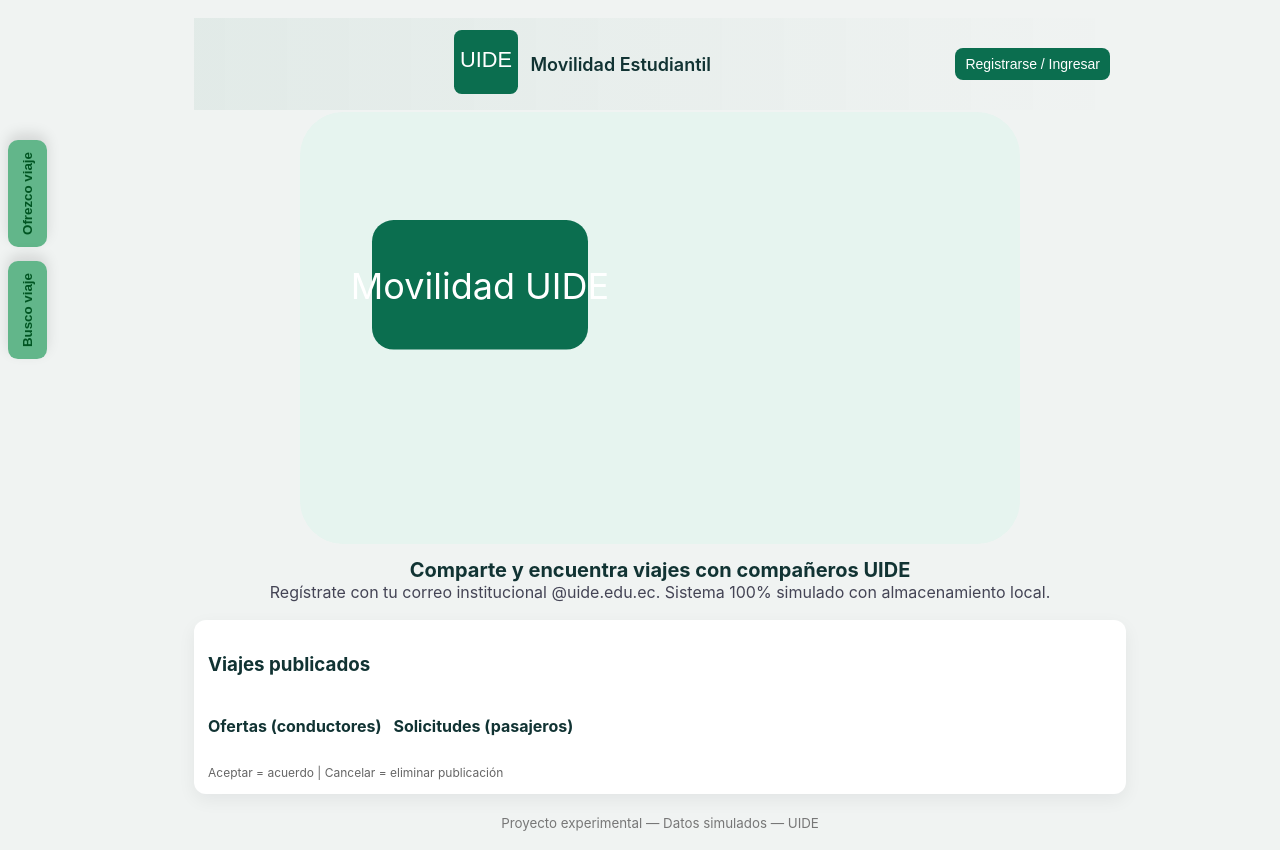
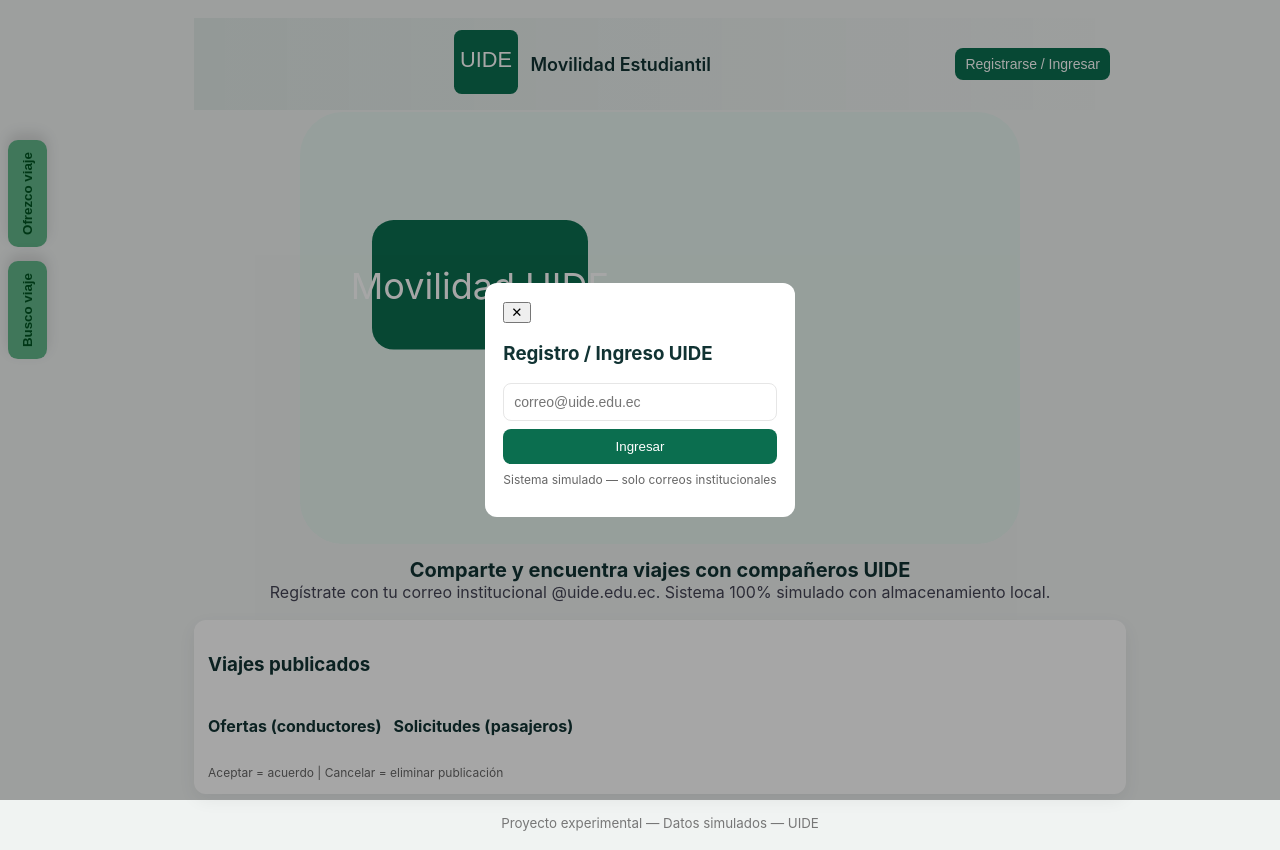
Before and after one commit to GuillermoTeran/movilidad_uide, a plain HTML site: page index.html in a window 1280 px wide. Both pictures are taken after a click on the button "Registrarse / Ingresar". Drawn offline with Linux system fonts and the light colour scheme.

Commit message:
Update index.html

```diff
--- a/index.html
+++ b/index.html
@@ -25,7 +25,10 @@
       <div class="title">Movilidad Estudiantil</div>
     </div>
 
-    <button id="btn-register" class="btn small">Registrarse / Ingresar</button>
+    <div>
+      <button id="btn-register" class="btn small">Registrarse / Ingresar</button>
+      <span id="current-user" class="current-user"></span>
+    </div>
   </header>
 
   <!-- LEFT RAIL -->
@@ -142,6 +145,28 @@
 
 </div>
 
+<!-- MODAL LOGIN -->
+<div id="modal" class="modal hidden">
+  <div class="modal-content">
+    <button id="modal-close" class="modal-close">✕</button>
+    <h3>Registro / Ingreso UIDE</h3>
+
+    <form id="register-form">
+      <input
+        type="email"
+        name="email"
+        placeholder="correo@uide.edu.ec"
+        required
+      />
+      <button class="btn" type="submit">Ingresar</button>
+    </form>
+
+    <p class="hint">
+      Sistema simulado — solo correos institucionales
+    </p>
+  </div>
+</div>
+
 <script src="app.js"></script>
 </body>
 </html>
```
